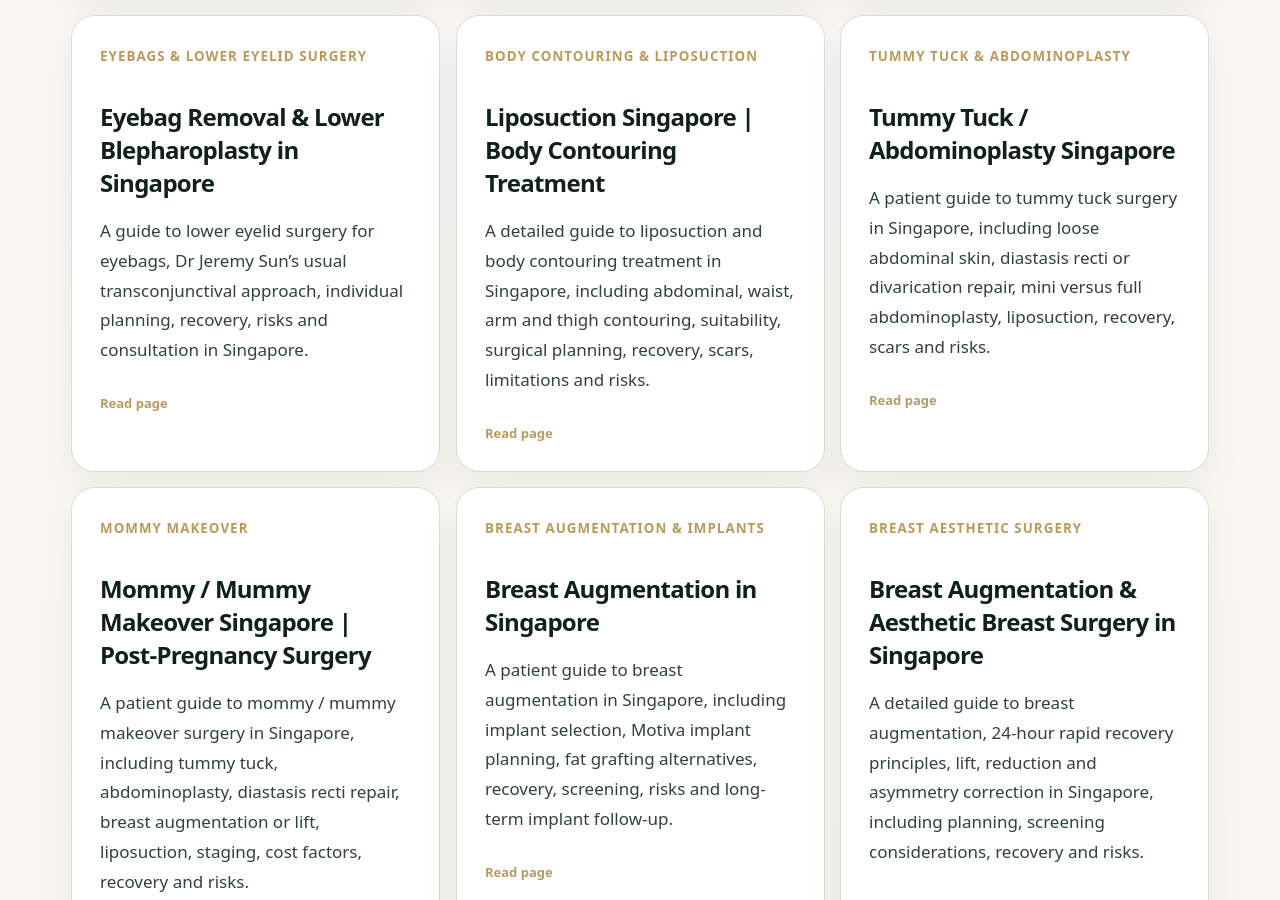
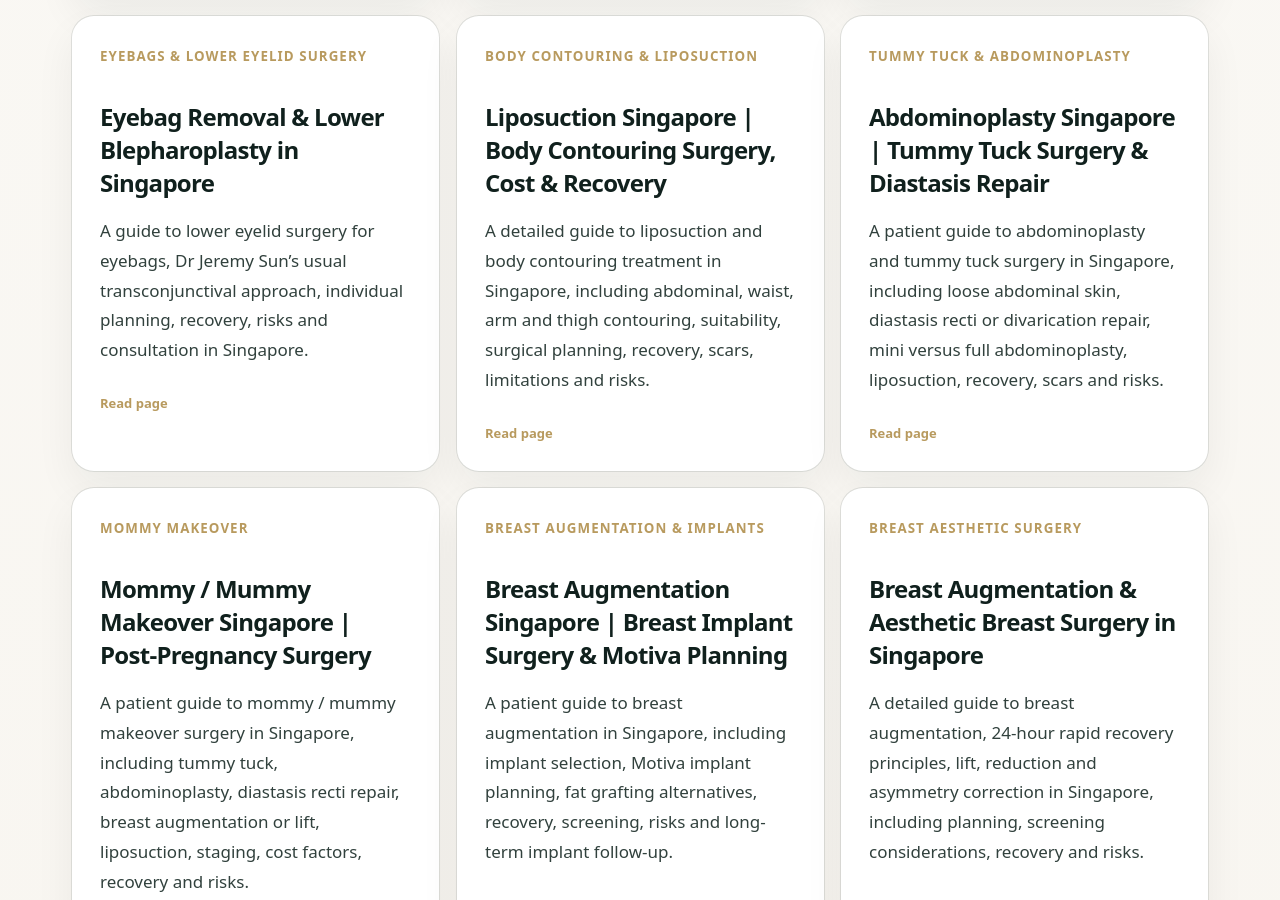
Before and after one commit to zatyrical/plasticwebsite, a Next.js app: page /blog in a window 1280 px wide. Shown: the part 1852-2752 px from the top of the page. Built offline with nearby package versions, Linux system fonts and the light colour scheme.

Commit message:
Tune procedure metadata for conversion queries

```diff
--- a/app/plastic-surgeon-singapore/page.tsx
+++ b/app/plastic-surgeon-singapore/page.tsx
@@ -180,8 +180,8 @@ export default function PlasticSurgeonSingaporePage() {
               <p>Patients searching for a plastic surgeon in Singapore may be considering aesthetic, reconstructive, or medically indicated procedures. Dr Jeremy Sun’s practice spans plastic, reconstructive and aesthetic surgery, with patient education covering breast, body, facial aesthetic surgery, reconstructive microsurgery and lymphatic surgery.</p>
               <p>Suitability, risks, recovery and expected outcomes should be assessed during an individual consultation. This guide links to procedure-specific education pages so patients can prepare questions before seeking personalised medical advice.</p>
               <div className="related-grid">
-                <Link href="/breast-augmentation-singapore" className="related-card"><small>Breast aesthetics</small><strong>Breast Augmentation in Singapore</strong><span>Read page</span></Link>
-                <Link href="/tummy-tuck-singapore" className="related-card"><small>Body contouring</small><strong>Tummy Tuck in Singapore</strong><span>Read page</span></Link>
+                <Link href="/breast-augmentation-singapore" className="related-card"><small>Breast aesthetics</small><strong>Breast Augmentation Singapore</strong><span>Read page</span></Link>
+                <Link href="/tummy-tuck-singapore" className="related-card"><small>Body contouring</small><strong>Abdominoplasty / Tummy Tuck Singapore</strong><span>Read page</span></Link>
                 <Link href="/lymphovenous-bypass-lva-surgery-singapore" className="related-card"><small>Lymphatic surgery</small><strong>LVB / LVA Lymphovenous Bypass Surgery</strong><span>Read page</span></Link>
               </div>
             </section>
--- a/app/procedureArticles.ts
+++ b/app/procedureArticles.ts
@@ -37,10 +37,10 @@ export const procedureArticles: Record<string, ProcedureArticle> = {
   'eyebag-removal-lower-blepharoplasty-singapore': lowerBlepharoplastyArticle,
   'body-contouring-liposuction-singapore': {
     slug: 'body-contouring-liposuction-singapore',
-    title: 'Liposuction Singapore | Body Contouring Treatment',
+    title: 'Liposuction Singapore | Body Contouring Surgery, Cost & Recovery',
     eyebrow: 'Body contouring & liposuction',
     lead: 'A detailed guide to liposuction and body contouring treatment in Singapore, including abdominal, waist, arm and thigh contouring, suitability, surgical planning, recovery, scars, limitations and risks.',
-    description: 'Liposuction Singapore and body contouring treatment guide: abdominal/tummy liposuction, waist/flank contouring, cost factors, consultation, recovery, risks and limits.',
+    description: 'Liposuction Singapore and body contouring surgery guide: abdominal/tummy liposuction, waist/flank contouring, cost factors, consultation, recovery, risks and limits.',
     keywords: ['body contouring Singapore', 'body contouring treatment Singapore', 'liposuction Singapore', 'plastic surgeon liposuction Singapore', 'body sculpting Singapore', 'abdominal liposuction Singapore', 'tummy liposuction Singapore'],
     heroImage: { src: '/images/aesthetic-ai/body-contouring.jpg', alt: 'Editorial-style image representing body contouring and liposuction consultation in Singapore', caption: 'Illustrative image for patient education; not a treatment result.' },
     backHref: '/#aesthetic-surgery',
@@ -80,7 +80,7 @@ export const procedureArticles: Record<string, ProcedureArticle> = {
       },
       {
         id: 'singapore-planning',
-        heading: 'Body contouring treatment consultation in Singapore',
+        heading: 'Body contouring surgery and treatment consultation in Singapore',
         paragraphs: ['Patients in Singapore often compare surgical liposuction with non-surgical fat reduction, radiofrequency, ultrasound or device-based contouring. These options are not interchangeable. Non-surgical treatments may be reasonable for selected minor concerns, while surgery may be considered when a more direct contour change is appropriate.', 'A plastic surgery consultation should clarify whether the concern is excess fat, loose skin, muscle separation, cellulite, weight fluctuation or a combination of factors. The discussion should include anaesthesia, recovery time, compression garments, scars, revision risk and realistic contour limits.']
       },
       {
@@ -134,10 +134,10 @@ export const procedureArticles: Record<string, ProcedureArticle> = {
   },
   'tummy-tuck-singapore': {
     slug: 'tummy-tuck-singapore',
-    title: 'Tummy Tuck / Abdominoplasty Singapore',
+    title: 'Abdominoplasty Singapore | Tummy Tuck Surgery & Diastasis Repair',
     eyebrow: 'Tummy tuck & abdominoplasty',
-    lead: 'A patient guide to tummy tuck surgery in Singapore, including loose abdominal skin, diastasis recti or divarication repair, mini versus full abdominoplasty, liposuction, recovery, scars and risks.',
-    description: 'Tummy tuck / abdominoplasty Singapore guide: loose abdominal skin, diastasis recti or divarication repair, mini versus full tummy tuck, liposuction, cost factors, recovery, scars and risks.',
+    lead: 'A patient guide to abdominoplasty and tummy tuck surgery in Singapore, including loose abdominal skin, diastasis recti or divarication repair, mini versus full abdominoplasty, liposuction, recovery, scars and risks.',
+    description: 'Abdominoplasty Singapore and tummy tuck surgery guide: loose abdominal skin, diastasis recti/divarication repair, mini vs full tummy tuck, cost factors, recovery, scars and risks.',
     keywords: ['tummy tuck Singapore', 'abdominoplasty Singapore', 'mini tummy tuck Singapore', 'diastasis recti repair Singapore', 'divarication surgery Singapore', 'post pregnancy tummy tuck Singapore', 'loose abdominal skin surgery Singapore', 'mommy makeover Singapore'],
     heroImage: { src: '/images/aesthetic-ai/body-contouring.jpg', alt: 'Educational image representing abdominal contouring and tummy tuck consultation in Singapore', caption: 'Illustrative image for patient education; not a treatment result.' },
     backHref: '/#aesthetic-surgery',
@@ -150,7 +150,7 @@ export const procedureArticles: Record<string, ProcedureArticle> = {
     sections: [
       {
         id: 'what-it-treats',
-        heading: 'What a tummy tuck can treat',
+        heading: 'What abdominoplasty or tummy tuck surgery can treat',
         paragraphs: ['A tummy tuck may be considered when the main concern is loose abdominal skin, a persistent lower-abdominal fold, stretch-related skin excess, abdominal wall laxity or a combination of skin, fat and muscle changes.', 'The operation is not a weight-loss procedure. It is usually planned when weight is reasonably stable and the concern is abdominal contour, skin excess or abdominal wall support rather than overall body weight.'],
         items: ['loose lower-abdominal skin after pregnancy or weight change', 'skin overhang or fold that does not respond to fat reduction alone', 'selected C-section scar tethering or lower-abdominal scar/fold concerns', 'diastasis recti, divarication or abdominal muscle separation in suitable patients', 'abdominal contour concerns where liposuction alone is unlikely to be enough']
       },
@@ -286,10 +286,10 @@ export const procedureArticles: Record<string, ProcedureArticle> = {
 
   'breast-augmentation-singapore': {
     slug: 'breast-augmentation-singapore',
-    title: 'Breast Augmentation in Singapore',
+    title: 'Breast Augmentation Singapore | Breast Implant Surgery & Motiva Planning',
     eyebrow: 'Breast augmentation & implants',
     lead: 'A patient guide to breast augmentation in Singapore, including implant selection, Motiva implant planning, fat grafting alternatives, recovery, screening, risks and long-term implant follow-up.',
-    description: 'Patient information on breast augmentation in Singapore, including breast implants, Motiva implant planning, cost considerations, implant placement, shape and profile, fat grafting alternatives, recovery, screening and risks.',
+    description: 'Breast augmentation Singapore guide: breast implant surgery, Motiva implant planning, implant placement/profile, cost factors, recovery, screening, risks and long-term follow-up.',
     keywords: ['breast augmentation Singapore', 'breast implant Singapore', 'breast implants Singapore', 'breast enlargement Singapore', 'Motiva implants Singapore', 'Motiva breast augmentation Singapore', 'breast implant placement Singapore', 'breast implant shapes Singapore', 'boob job Singapore', 'aesthetic breast surgery Singapore'],
     heroImage: { src: '/images/aesthetic-breast/breast-implants-motiva-consultation-singapore.jpg', alt: 'Breast implant sizers and Motiva implant samples used during breast augmentation consultation planning in Singapore', caption: 'Breast implant samples used for patient education during consultation; not a before-and-after result or product endorsement.' },
     backHref: '/#aesthetic-surgery',
```
